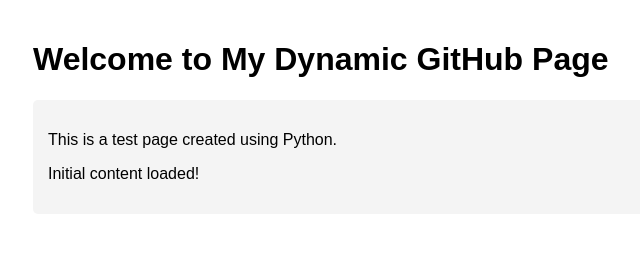
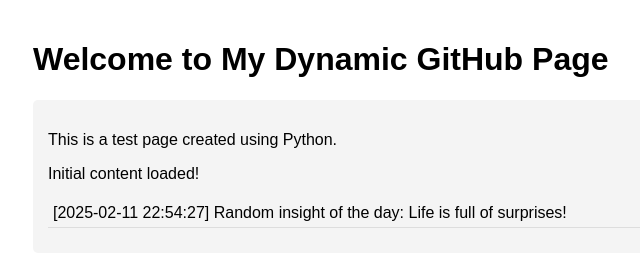
Before and after one commit to maidasaeed-33/portfolio-new, a plain HTML site: page index.html in a window 1280 px wide. Shown: the whole page, without its empty margins (207-847 px from the left). Drawn offline with Linux system fonts and the light colour scheme.

Commit message:
Append dynamically generated content on main branch

```diff
--- a/index.html
+++ b/index.html
@@ -1,4 +1,5 @@
 <!DOCTYPE html>
+
 <html>
 <head>
 <title>Dynamic GitHub Page</title>
@@ -13,6 +14,6 @@
 <div id="dynamic-content">
 <p>This is a test page created using Python.</p>
 <p>Initial content loaded!</p>
-    </div>
+<div class="update-entry">[2025-02-11 22:54:27] Random insight of the day: Life is full of surprises!</div></div>
 </body>
 </html>
```
Lines whose indentation alone changed are shown as unchanged.
